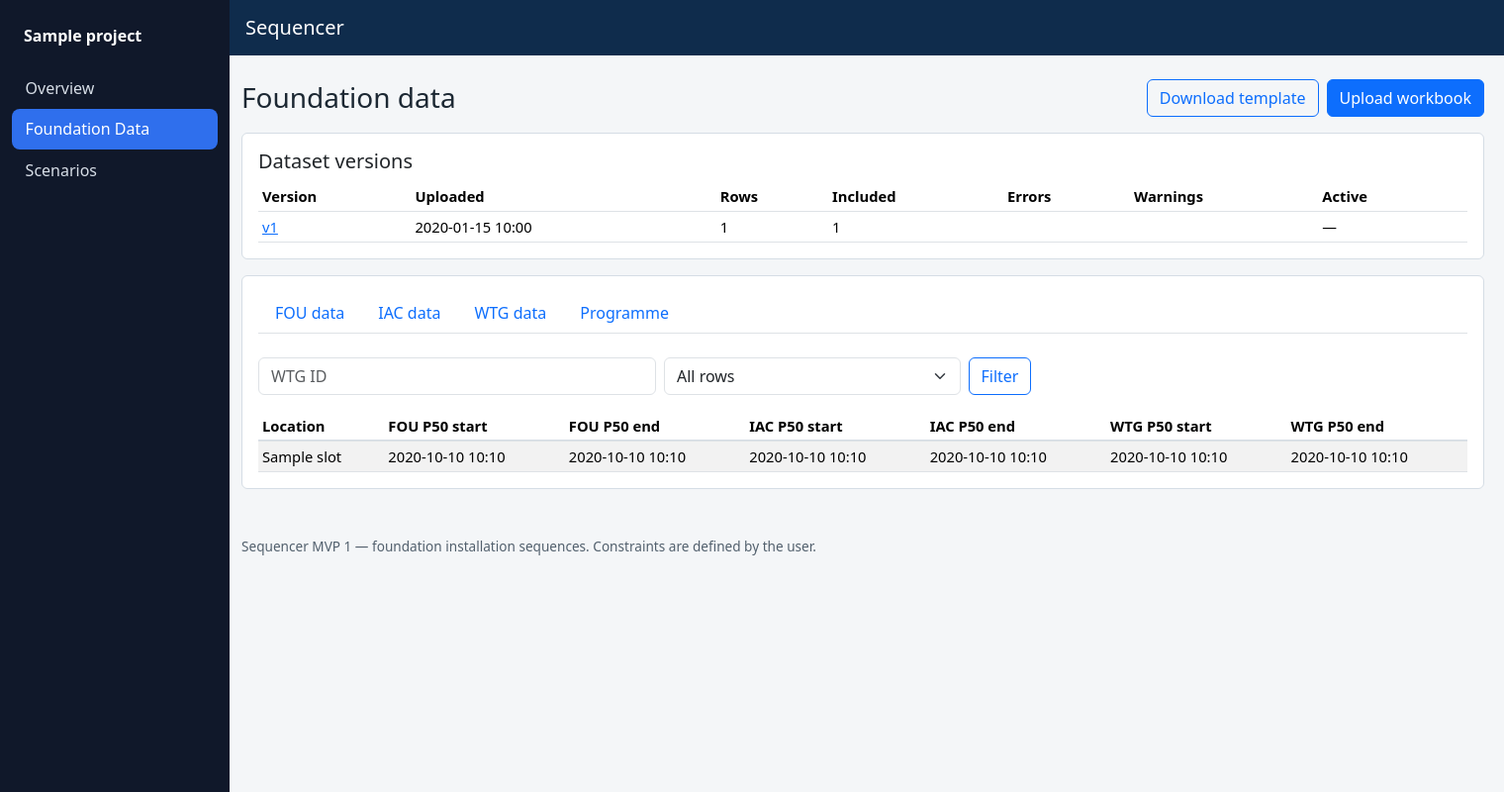
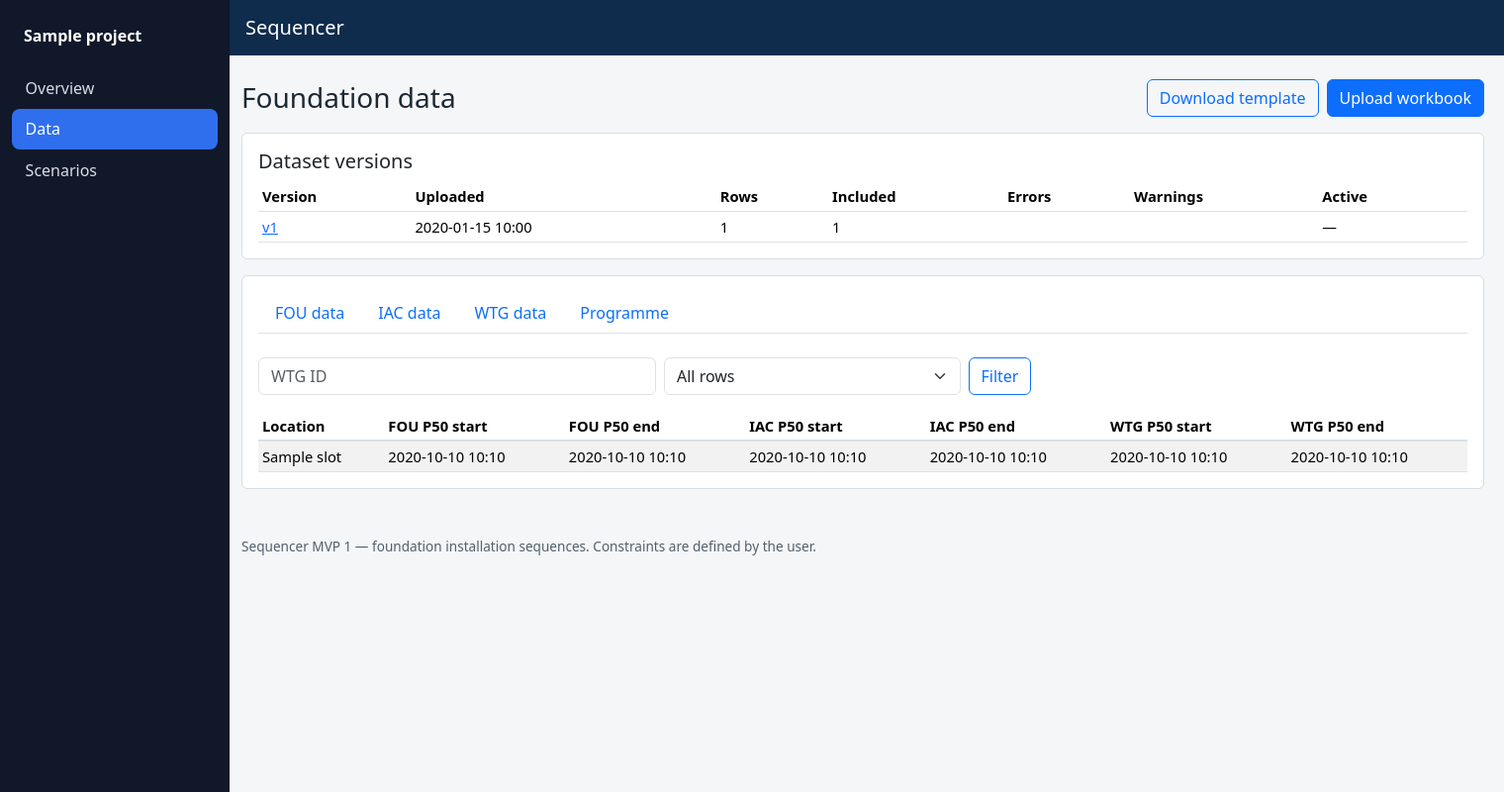
Before and after one commit to dimigoescoding/Sequencer, a Django app: template templates/datasets/index.html in a window 1520 px wide. Shown: the whole page at 99% size. Run offline with Django 5.2, Linux system fonts and the light colour scheme; the template is opened without the code that fills it: most values are stand-ins (such as "Sample title", 1, 10 or a date in 2020); some libraries are stand-ins or nearby versions.

Commit message:
Rename the Foundation Data tab to Data.
Co-authored-by: dimigoescoding <dimigoescoding@users.noreply.github.com>

```diff
--- a/templates/partials/project_nav.html
+++ b/templates/partials/project_nav.html
@@ -2,7 +2,7 @@
   <div class="app-sidebar-brand">{{ project.name }}</div>
   <ul class="nav flex-column">
     <li class="nav-item"><a class="nav-link {% if nav == 'overview' %}active{% endif %}" href="{% url 'projects:detail' project.pk %}">Overview</a></li>
-    <li class="nav-item"><a class="nav-link {% if nav == 'data' %}active{% endif %}" href="{% url 'datasets:index' project.pk %}">Foundation Data</a></li>
+    <li class="nav-item"><a class="nav-link {% if nav == 'data' %}active{% endif %}" href="{% url 'datasets:index' project.pk %}">Data</a></li>
     <li class="nav-item"><a class="nav-link {% if nav == 'scenarios' %}active{% endif %}" href="{% url 'scenarios:list' project.pk %}">Scenarios</a></li>
   </ul>
 </aside>
```
